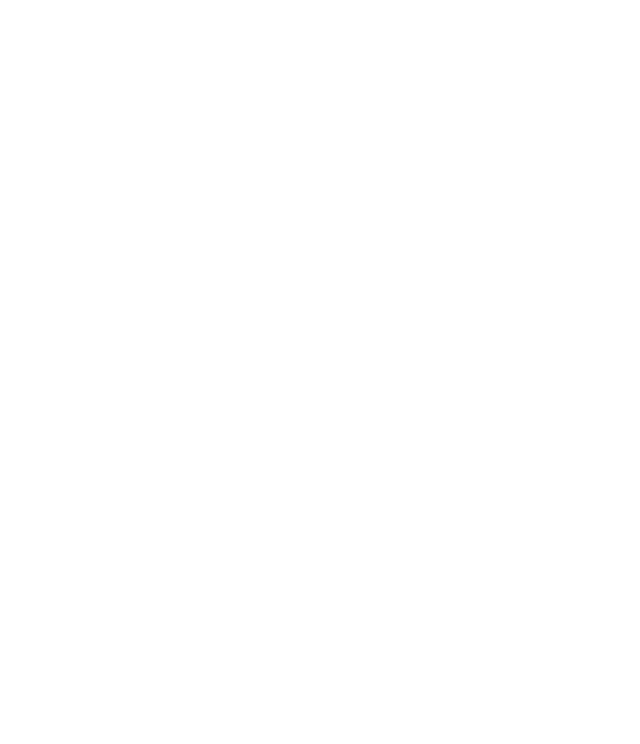
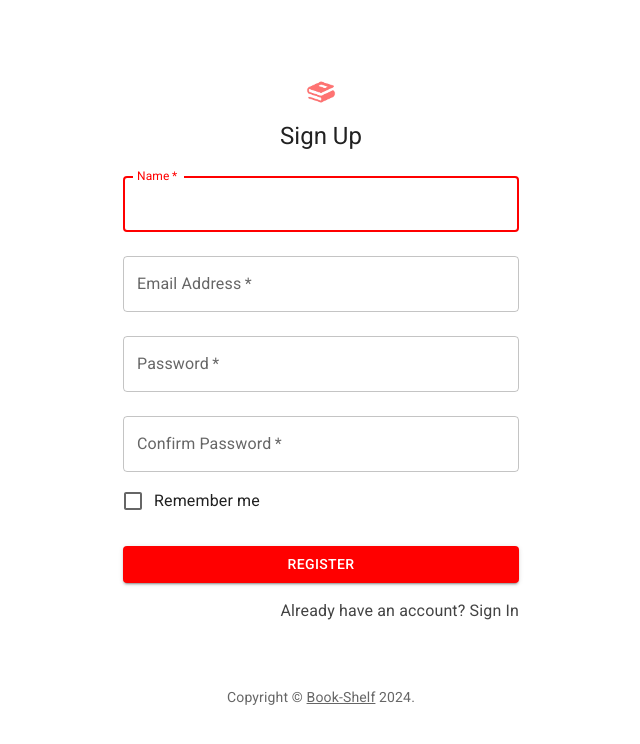
Before and after one commit to Asad-Ali09/book-shelf, a React (Vite) app in the folder client/: page /signup in a window 1280 px wide. Before the commit this address had no page. Shown: the top 744 px of the page, without its empty margins (319-959 px from the left). Built offline with nearby package versions, Linux system fonts and the light colour scheme.

Commit message:
add signup/login pages on client-side

```diff
--- a/client/package.json
+++ b/client/package.json
@@ -31,6 +31,6 @@
     "eslint-plugin-react-hooks": "^4.6.0",
     "eslint-plugin-react-refresh": "^0.4.5",
     "typescript": "^5.2.2",
-    "vite": "^5.0.8"
+    "vite": "^5.0.11"
   }
 }
--- a/client/src/App.tsx
+++ b/client/src/App.tsx
@@ -1,5 +1,7 @@
+import { BrowserRouter, Route, Routes } from "react-router-dom";
 import Home from "./pages/Home";
-import { BrowserRouter, Route, Routes } from "react-router-dom";
+import SignIn from "./pages/SignIn";
+import SignUp from "./pages/SignUp";
 
 const App = () => {
   return (
@@ -7,6 +9,8 @@
       <BrowserRouter>
         <Routes>
           <Route path="/" element={<Home />} />
+          <Route path="/login" element={<SignIn />} />
+          <Route path="/signup" element={<SignUp />} />
         </Routes>
       </BrowserRouter>
     </>
--- /dev/null
+++ b/client/src/index.css
@@ -0,0 +1,8 @@
+a {
+  text-decoration: none;
+  color: rgba(0, 0, 0, 0.737);
+}
+
+a:hover {
+  color: #f42828;
+}
--- a/client/src/main.tsx
+++ b/client/src/main.tsx
@@ -1,19 +1,27 @@
 import React from "react";
 import ReactDOM from "react-dom/client";
+import { Provider } from "react-redux";
 import App from "./App.tsx";
-import { CssBaseline, ThemeProvider, createTheme } from "@mui/material";
-import { Provider } from "react-redux";
+import "./index.css";
 import store from "./redux/store.ts";
+import createTheme from "@mui/material/styles/createTheme";
+import { CssBaseline, ThemeProvider } from "@mui/material";
 
-const theme = createTheme({});
+const theme = createTheme({
+  palette: {
+    primary: {
+      main: "rgb(255,0,0)",
+    },
+  },
+});
 
 ReactDOM.createRoot(document.getElementById("root")!).render(
   <React.StrictMode>
-    <ThemeProvider theme={theme}>
-      <CssBaseline />
-      <Provider store={store}>
+    <Provider store={store}>
+      <ThemeProvider theme={theme}>
+        <CssBaseline />
         <App />
-      </Provider>
-    </ThemeProvider>
+      </ThemeProvider>
+    </Provider>
   </React.StrictMode>
 );
--- /dev/null
+++ b/client/src/pages/SignIn.tsx
@@ -0,0 +1,120 @@
+import Avatar from "@mui/material/Avatar";
+import Box from "@mui/material/Box";
+import Button from "@mui/material/Button";
+import Checkbox from "@mui/material/Checkbox";
+import Container from "@mui/material/Container";
+import FormControlLabel from "@mui/material/FormControlLabel";
+import TextField from "@mui/material/TextField";
+import Typography from "@mui/material/Typography";
+import { FormEvent, useState } from "react";
+import { Link } from "react-router-dom";
+import { Link as MUILink } from "@mui/material";
+import logoSrc from "../assets/logo.png";
+
+function Copyright(props: any) {
+  return (
+    <Typography
+      variant="body2"
+      color="text.secondary"
+      align="center"
+      {...props}
+    >
+      {"Copyright © "}
+      <MUILink color="inherit" href="https://mui.com/">
+        Book-Shelf
+      </MUILink>{" "}
+      {new Date().getFullYear()}
+      {"."}
+    </Typography>
+  );
+}
+
+const initialState = {
+  email: "",
+  password: "",
+};
+type FromDataType = typeof initialState;
+
+export default function SignIn() {
+  const [formData, setFormData] = useState<FromDataType>(initialState);
+  const { email, password } = formData;
+
+  const handleSubmit = (event: FormEvent<HTMLFormElement>) => {
+    event.preventDefault();
+
+    // TODO: Make a request tp server
+
+    setFormData(initialState);
+  };
+
+  return (
+    <Container component="main" maxWidth="xs">
+      <Box
+        sx={{
+          marginTop: 8,
+          display: "flex",
+          flexDirection: "column",
+          alignItems: "center",
+        }}
+      >
+        <Avatar sx={{ m: 1, bgcolor: "white" }}>
+          <img src={logoSrc} alt="Book-Shelf Logo" width={"100%"} />
+        </Avatar>
+        <Typography component="h1" variant="h5">
+          Sign in
+        </Typography>
+        <Box component="form" onSubmit={handleSubmit} sx={{ mt: 1 }}>
+          <TextField
+            margin="normal"
+            required
+            fullWidth
+            id="email"
+            label="Email Address"
+            name="email"
+            autoComplete="email"
+            autoFocus
+            value={email}
+            onChange={(e) => {
+              setFormData({ ...formData, email: e.target.value });
+            }}
+          />
+          <TextField
+            margin="normal"
+            required
+            fullWidth
+            name="password"
+            label="Password"
+            type="password"
+            id="password"
+            autoComplete="current-password"
+            value={password}
+            onChange={(e) => {
+              setFormData({ ...formData, password: e.target.value });
+            }}
+          />
+          <FormControlLabel
+            control={<Checkbox value="remember" color="primary" />}
+            label="Remember me"
+          />
+          <Button
+            type="submit"
+            fullWidth
+            variant="contained"
+            sx={{ mt: 3, mb: 2 }}
+          >
+            Sign In
+          </Button>
+
+          <Box>
+            <Link to={"/signup"}>
+              <Typography textAlign={"right"}>
+                {"Don't have an account? Sign Up"}
+              </Typography>
+            </Link>
+          </Box>
+        </Box>
+      </Box>
+      <Copyright sx={{ mt: 8, mb: 4 }} />
+    </Container>
+  );
+}
--- /dev/null
+++ b/client/src/pages/SignUp.tsx
@@ -0,0 +1,147 @@
+import Avatar from "@mui/material/Avatar";
+import Box from "@mui/material/Box";
+import Button from "@mui/material/Button";
+import Checkbox from "@mui/material/Checkbox";
+import Container from "@mui/material/Container";
+import FormControlLabel from "@mui/material/FormControlLabel";
+import TextField from "@mui/material/TextField";
+import Typography from "@mui/material/Typography";
+import { FormEvent, useState } from "react";
+import { Link } from "react-router-dom";
+import { Link as MUILink } from "@mui/material";
+import logoSrc from "../assets/logo.png";
+
+function Copyright(props: any) {
+  return (
+    <Typography
+      variant="body2"
+      color="text.secondary"
+      align="center"
+      {...props}
+    >
+      {"Copyright © "}
+      <MUILink color="inherit" href="https://mui.com/">
+        Book-Shelf
+      </MUILink>{" "}
+      {new Date().getFullYear()}
+      {"."}
+    </Typography>
+  );
+}
+
+const initialState = {
+  name: "",
+  email: "",
+  password: "",
+  confirmPassword: "",
+};
+type FromDataType = typeof initialState;
+
+export default function SignIn() {
+  const [formData, setFormData] = useState<FromDataType>(initialState);
+  const { name, email, password, confirmPassword } = formData;
+
+  const handleSubmit = (event: FormEvent<HTMLFormElement>) => {
+    event.preventDefault();
+    // TODO: Make a request to server
+
+    setFormData(initialState);
+  };
+
+  return (
+    <Container component="main" maxWidth="xs">
+      <Box
+        sx={{
+          marginTop: 8,
+          display: "flex",
+          flexDirection: "column",
+          alignItems: "center",
+        }}
+      >
+        <Avatar sx={{ m: 1, bgcolor: "white" }}>
+          <img src={logoSrc} alt="Book-Shelf Logo" width={"100%"} />
+        </Avatar>
+        <Typography component="h1" variant="h5">
+          Sign Up
+        </Typography>
+        <Box component="form" onSubmit={handleSubmit} sx={{ mt: 1 }}>
+          <TextField
+            margin="normal"
+            required
+            fullWidth
+            id="name"
+            label="Name"
+            name="name"
+            autoComplete="name"
+            autoFocus
+            value={name}
+            onChange={(e) => {
+              setFormData({ ...formData, name: e.target.value });
+            }}
+          />
+          <TextField
+            margin="normal"
+            required
+            fullWidth
+            id="email"
+            label="Email Address"
+            name="email"
+            type="email"
+            autoComplete="email"
+            value={email}
+            onChange={(e) => {
+              setFormData({ ...formData, email: e.target.value });
+            }}
+          />
+          <TextField
+            margin="normal"
+            required
+            fullWidth
+            name="password"
+            label="Password"
+            type="password"
+            id="password"
+            value={password}
+            onChange={(e) => {
+              setFormData({ ...formData, password: e.target.value });
+            }}
+          />
+          <TextField
+            margin="normal"
+            required
+            fullWidth
+            name="confirmPassword"
+            label="Confirm Password"
+            type="password"
+            id="confirmPassword"
+            value={confirmPassword}
+            onChange={(e) => {
+              setFormData({ ...formData, confirmPassword: e.target.value });
+            }}
+          />
+          <FormControlLabel
+            control={<Checkbox value="remember" color="primary" />}
+            label="Remember me"
+          />
+          <Button
+            type="submit"
+            fullWidth
+            variant="contained"
+            sx={{ mt: 3, mb: 2 }}
+          >
+            Register
+          </Button>
+
+          <Box>
+            <Link to={"/login"}>
+              <Typography textAlign={"right"}>
+                {"Already have an account? Sign In"}
+              </Typography>
+            </Link>
+          </Box>
+        </Box>
+      </Box>
+      <Copyright sx={{ mt: 8, mb: 4 }} />
+    </Container>
+  );
+}
```
Also changed, not shown: 1 other file (tests, documents, lock files or other folders).
